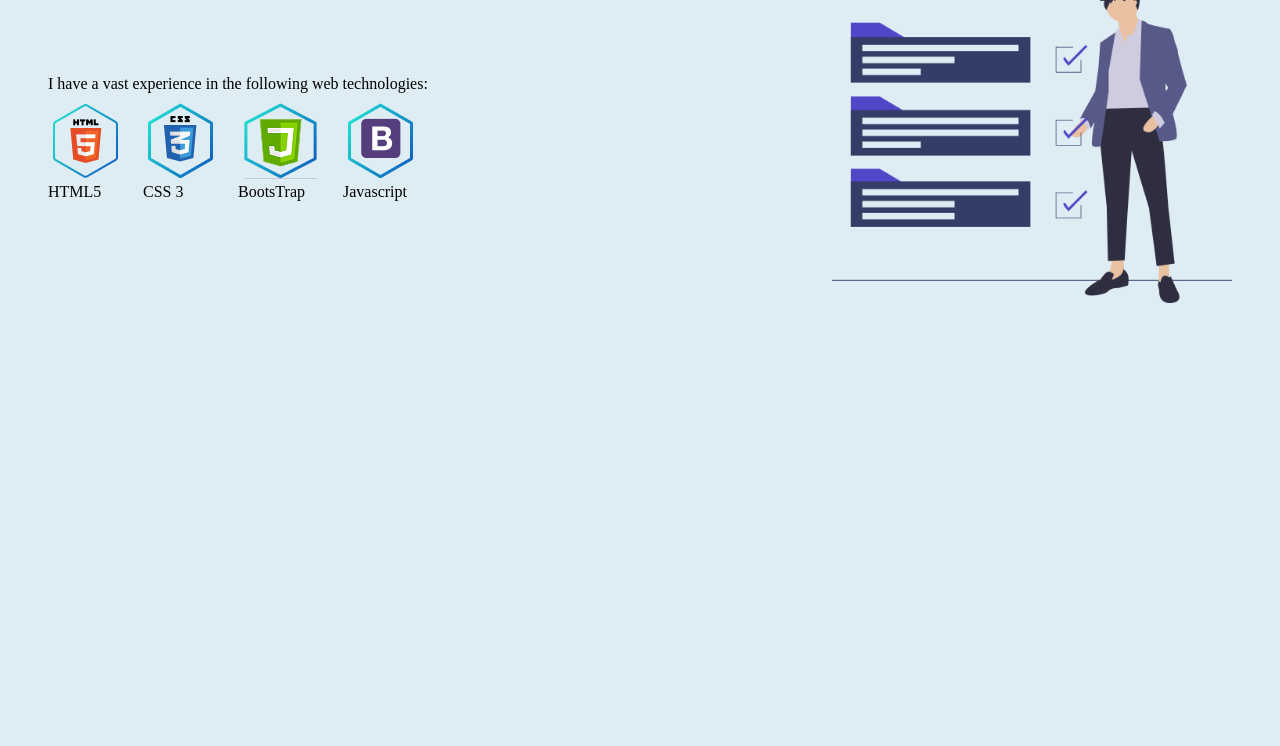
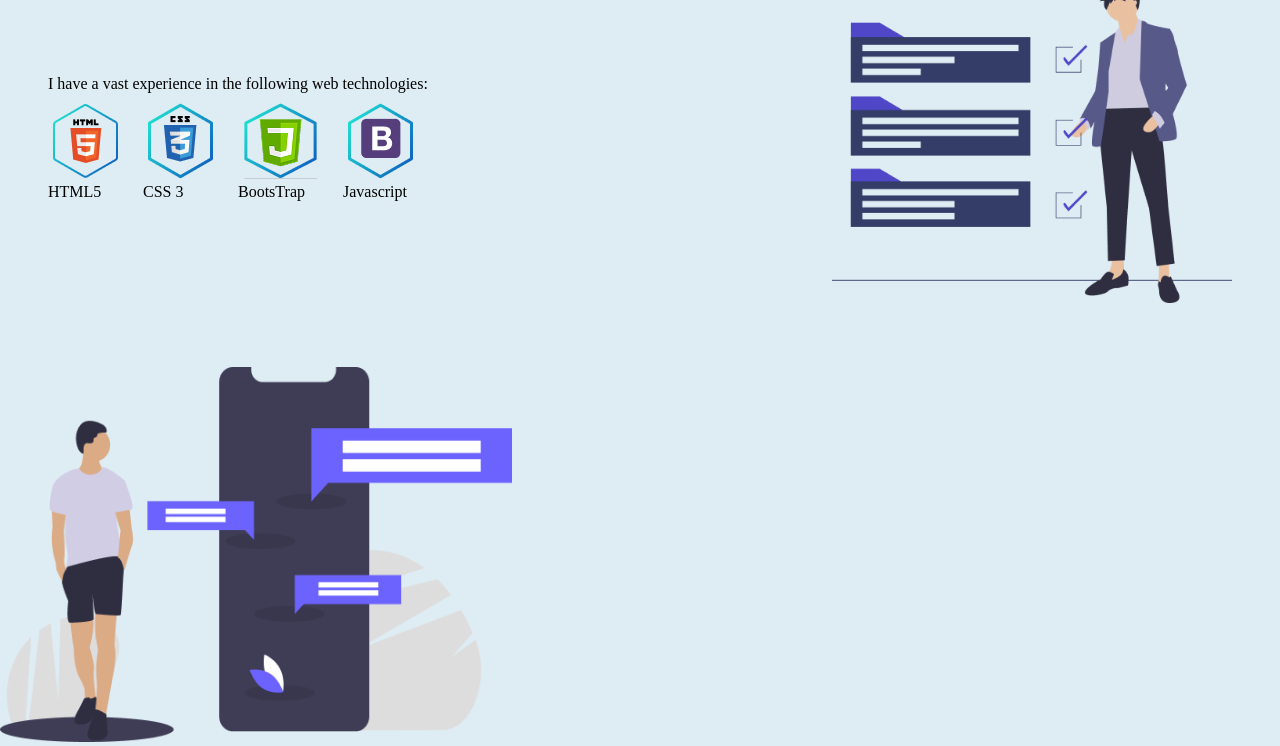
Before and after one commit to siddikur-dev/M-5-protfolio-, a plain HTML site: page index.html in a window 1280 px wide. Shown: the part 728-1474 px from the top of the page. Before the commit the page ends 1035 px from the top, so only its background shows below. Drawn offline with Linux system fonts and the light colour scheme.

Commit message:
contact page left side image added

```diff
--- a/index.html
+++ b/index.html
@@ -86,6 +86,13 @@
 
         </section>
 
+        <!-- Contact me -->
+         <section>
+            <!-- Left side -->
+             <div style="margin-top: 60px;">
+                <img width="40%" src="./assets/man standing on chats 1.png" alt="">
+             </div>
+         </section>
     </main>
 </body>
 
```
Also changed, not shown: assets/man standing on chats 1.png (added).
